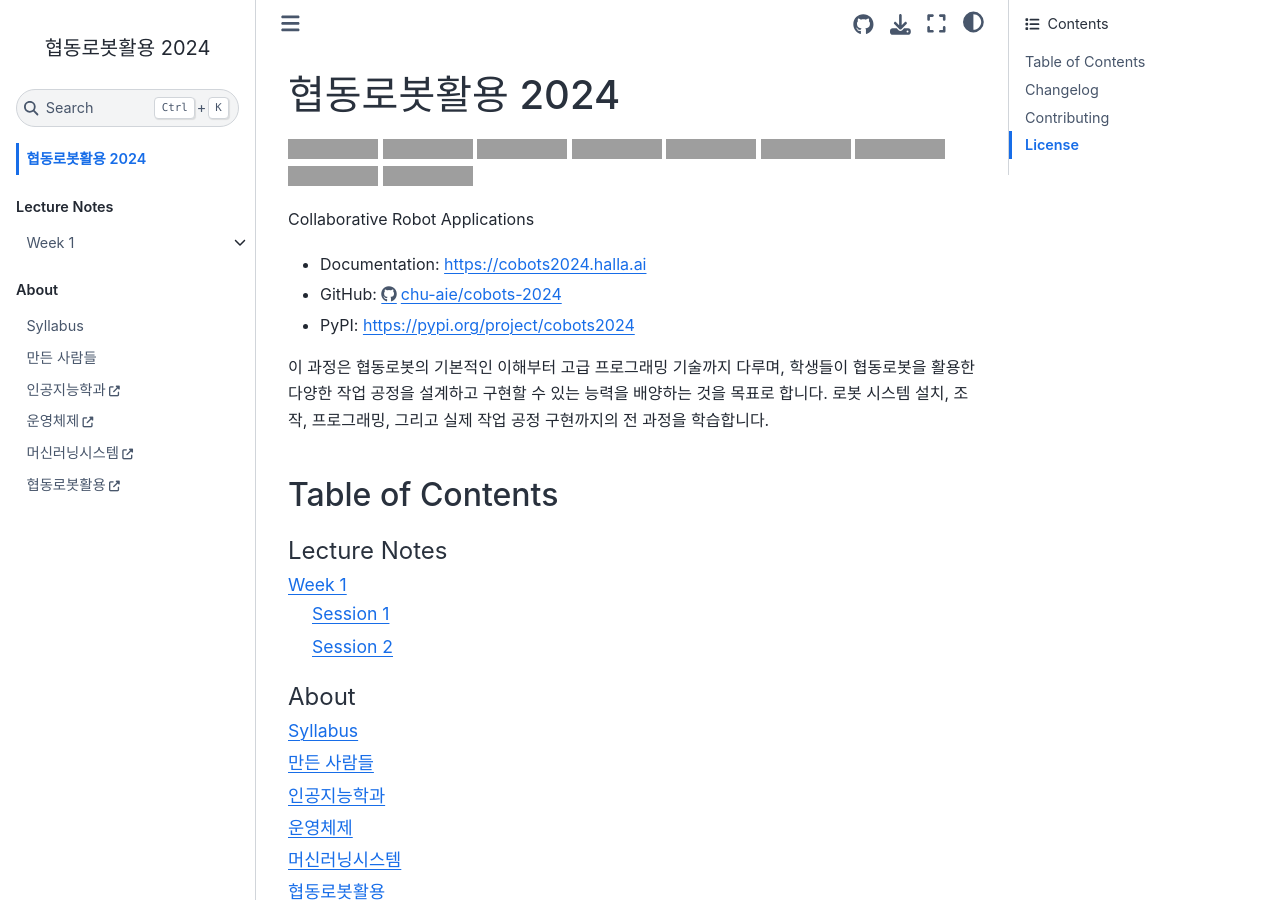
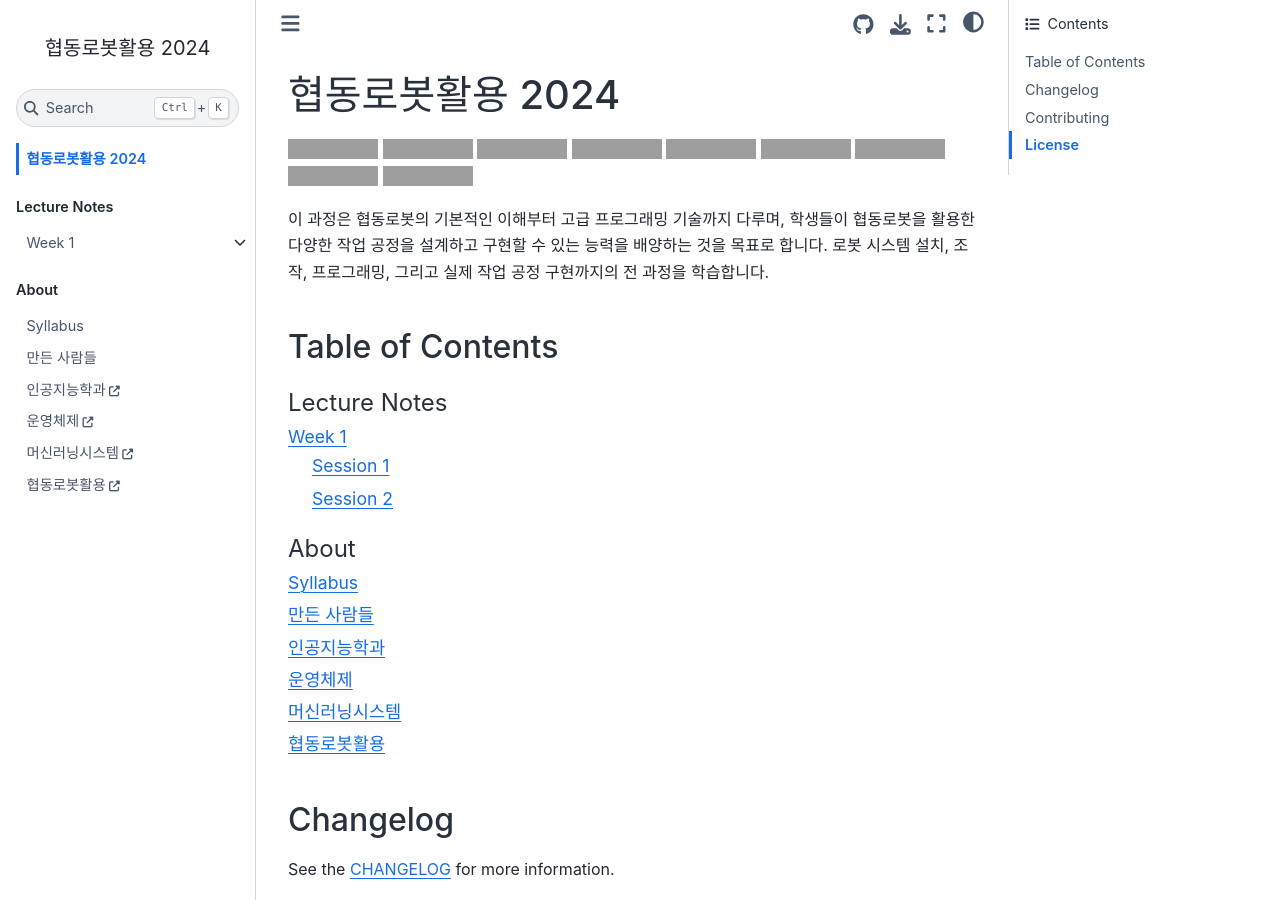
Before and after one commit to entelecheia/cobots-2024, a Jupyter Book: the page built from book/index.md, in a window 1280 px wide and 900 px high, cut to the strip 0-900 px from the top of the window. Built offline with Jupyter Book 1.0.4 settings and Sphinx 7.4.7 and the Sphinx Book theme 1.1.4, drawn with Linux system fonts in a browser that asks for light colours; a script that is not in the unit is left out; grey boxes are pictures that could not be loaded.

Commit message:
chore(book): remove outdated links

```diff
--- a/book/index.md
+++ b/book/index.md
@@ -35,12 +35,6 @@
 
 <!-- Links: -->
 
-Collaborative Robot Applications
-
-- Documentation: [https://cobots2024.halla.ai][docs-url]
-- GitHub: [https://github.com/chu-aie/cobots-2024][repo-url]
-- PyPI: [https://pypi.org/project/cobots2024][pypi-url]
-
 이 과정은 협동로봇의 기본적인 이해부터 고급 프로그래밍 기술까지 다루며, 학생들이 협동로봇을 활용한 다양한 작업 공정을 설계하고 구현할 수 있는 능력을 배양하는 것을 목표로 합니다. 로봇 시스템 설치, 조작, 프로그래밍, 그리고 실제 작업 공정 구현까지의 전 과정을 학습합니다.
 
 ## Table of Contents
```
